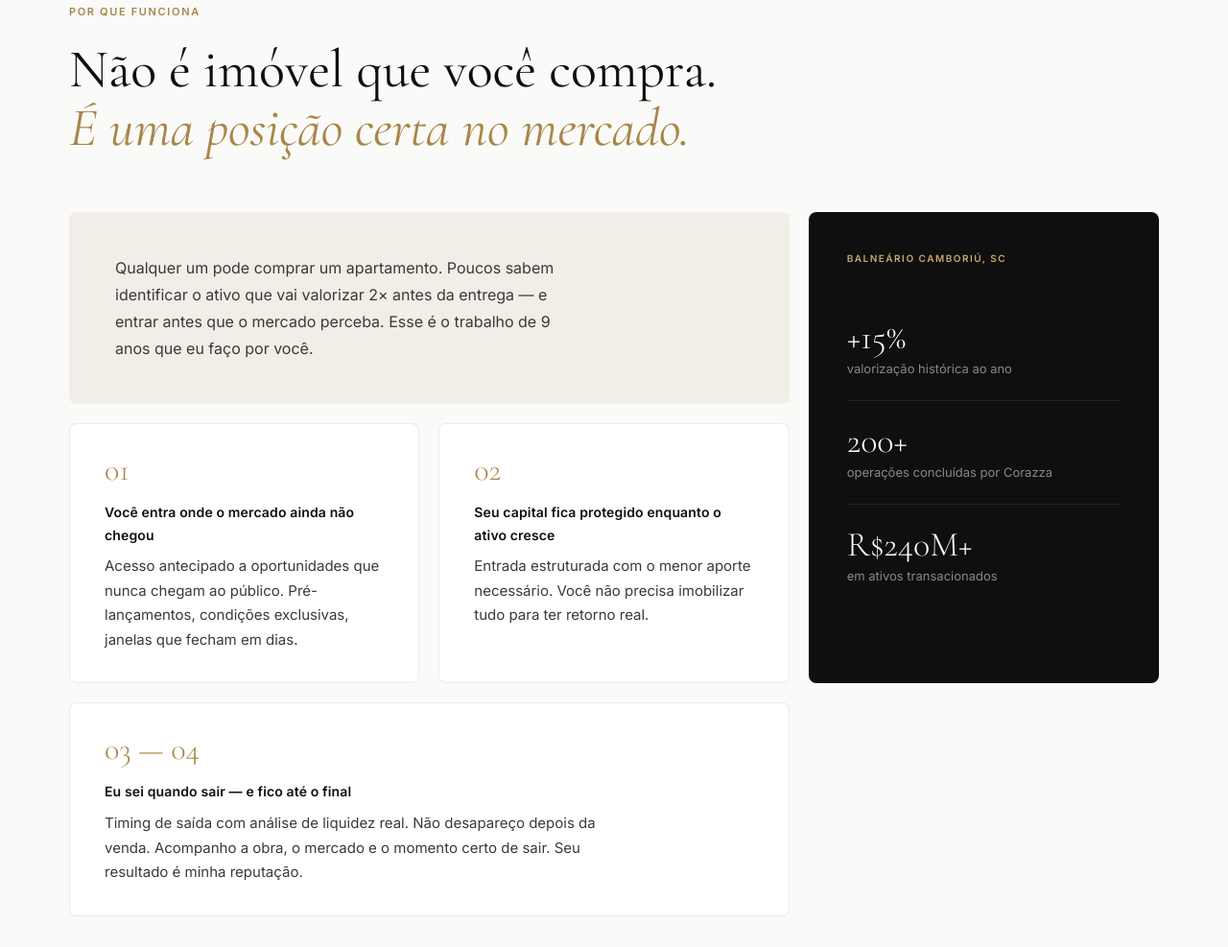
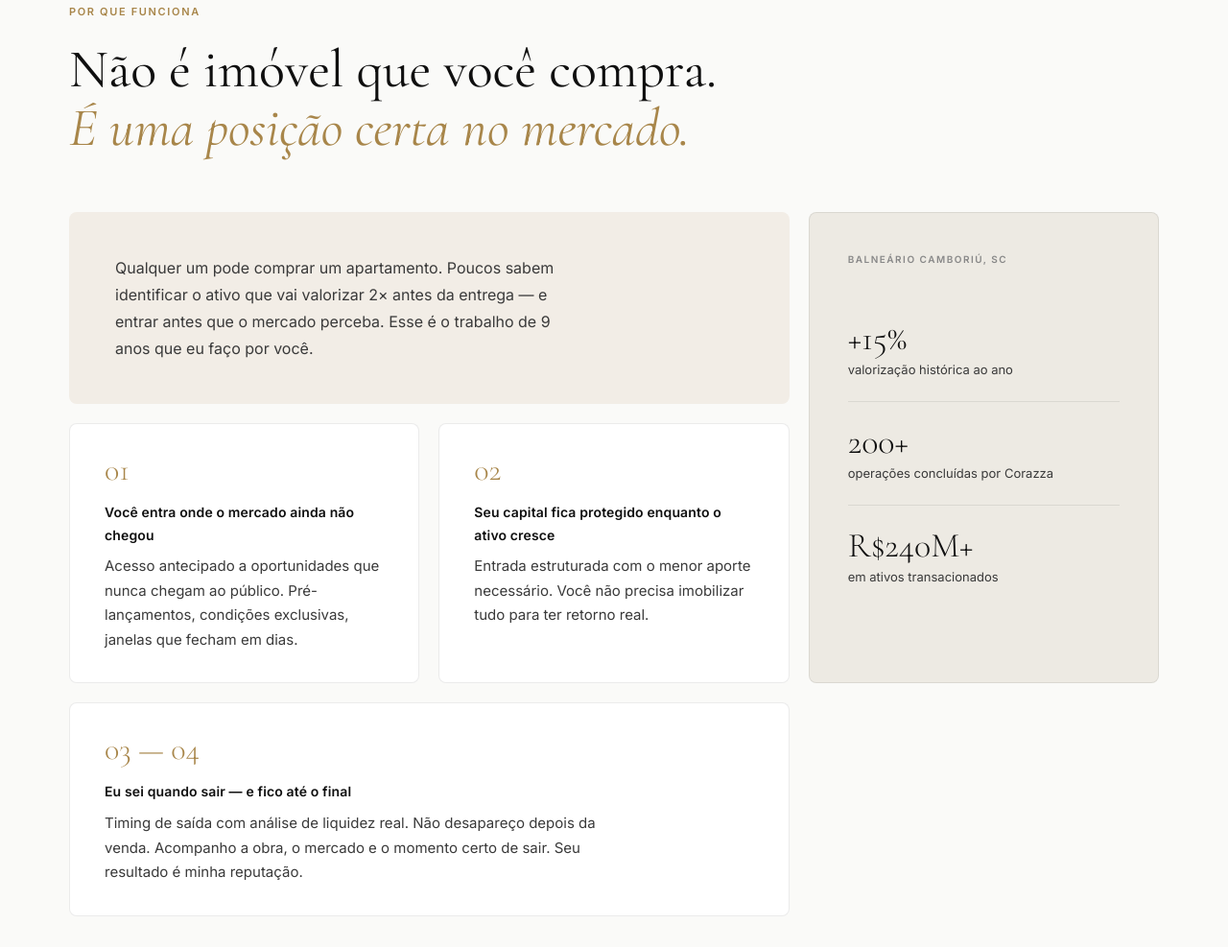
Before and after one commit to 783Correia/Corazza-Investimentos, a plain HTML site: page index.html in a window 1280 px wide. Shown: the part 1056-2043 px from the top of the page at 96% size. Drawn offline with nearby package versions, Linux system fonts and the light colour scheme.

Commit message:
fix: bento-stats card — light background, no black/gold

```diff
--- a/style.css
+++ b/style.css
@@ -422,9 +422,10 @@ ul { list-style: none; }
 .bento-stats {
   grid-column: 3;
   grid-row: 1 / 3;
-  background: var(--ink);
-  color: #fff;
+  background: var(--bg3);
+  color: var(--ink);
   border-radius: var(--radius);
+  border: 1px solid var(--border);
   padding: 2.5rem;
   display: flex;
   flex-direction: column;
@@ -435,25 +436,25 @@ ul { list-style: none; }
   font-weight: 600;
   letter-spacing: 0.15em;
   text-transform: uppercase;
-  color: var(--gold-light);
+  color: var(--ink3);
   margin-bottom: 2rem;
 }
 .bento-stat {
   padding: 1.5rem 0;
-  border-bottom: 1px solid rgba(255,255,255,0.08);
+  border-bottom: 1px solid var(--border);
 }
 .bento-stat:last-child { border-bottom: none; }
 .bento-stat-num {
   font-family: var(--font-serif);
   font-size: 2.25rem;
   font-weight: 300;
-  color: #fff;
+  color: var(--ink);
   line-height: 1;
   margin-bottom: 0.3rem;
 }
 .bento-stat-desc {
   font-size: 13px;
-  color: rgba(255,255,255,0.5);
+  color: var(--ink2);
   line-height: 1.4;
 }
 .bento-pilar {
```
